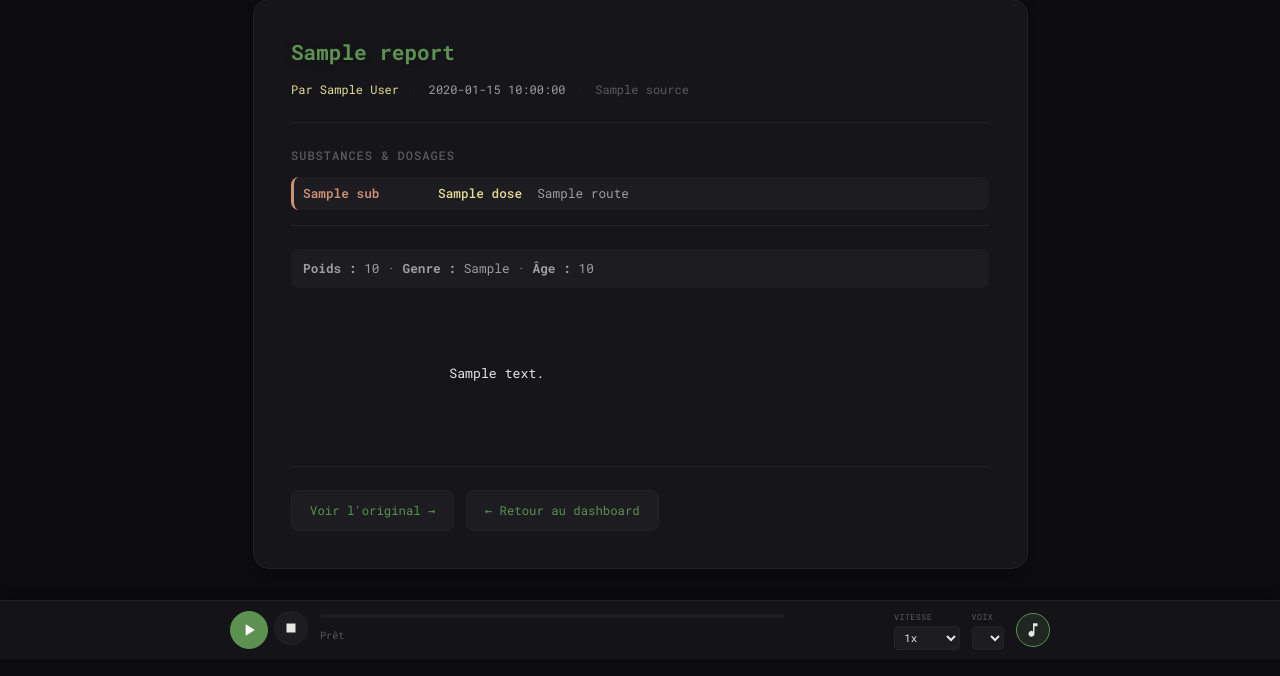
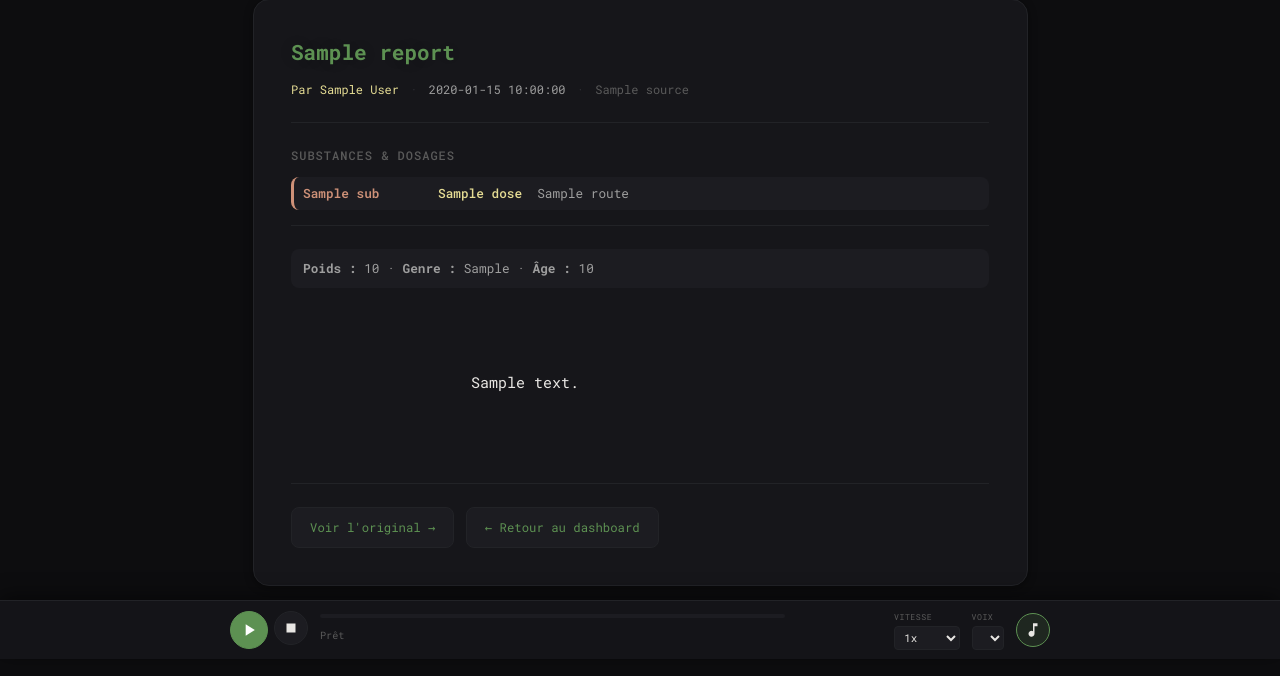
Before and after one commit to Dayti-0/TripReport-Webapp, a Flask app: template templates/report.html in a window 1280 px wide. Shown: the part 141-817 px from the top of the page. Before the commit the page ends 791 px from the top, so only its background shows below. Run offline with Flask 3, Linux system fonts and the light colour scheme; the template is opened without the code that fills it: most values are stand-ins (such as "Sample title", 1, 10 or a date in 2020); lists and menus that the app fills with data are empty.

Commit message:
Increase trip report body text size from 0.88rem to 1rem
https://claude.ai/code/session_0167q1J3eoQk4tqsKzJAUQi8

```diff
--- a/static/css/style.css
+++ b/static/css/style.css
@@ -1145,7 +1145,7 @@ a:hover {
 
 /* Report body text */
 .report-body {
-    font-size: 0.88rem;
+    font-size: 1rem;
     line-height: 1.9;
     color: var(--text-primary);
     white-space: pre-wrap;
```
